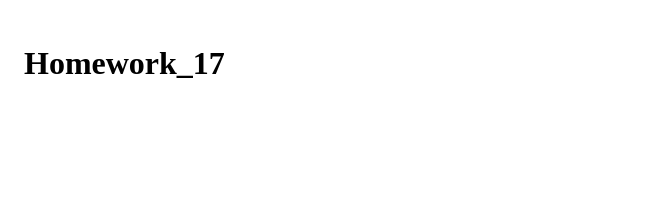
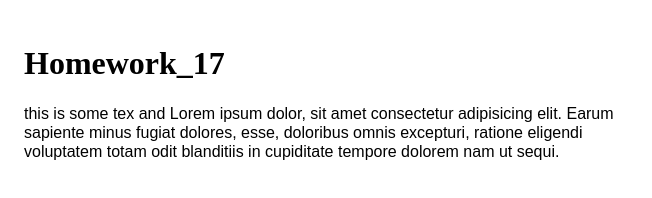
Before and after one commit to Lyoko26/UX_UI_HM_17, a plain HTML site: page index.html in a window 1280 px wide. Shown: the whole page, without its empty margins (0-652 px from the left). Drawn offline with Linux system fonts and the light colour scheme.

Commit message:
paragraph update

```diff
--- a/assets/styles/styles.css
+++ b/assets/styles/styles.css
@@ -8,3 +8,10 @@ body {
 h1 {
     font-size: xx-large;
     }
+
+
+p {
+    font-family: Arial, Helvetica, sans-serif;
+    line-height: 1.2;
+    max-width: 600px;
+}
--- a/index.html
+++ b/index.html
@@ -8,5 +8,6 @@
 </head>
 <body>
     <h1> Homework_17</h1>
+    <p>this is some tex and Lorem ipsum dolor, sit amet consectetur adipisicing elit. Earum sapiente minus fugiat dolores, esse, doloribus omnis excepturi, ratione eligendi voluptatem totam odit blanditiis in cupiditate tempore dolorem nam ut sequi.</p>
 </body>
 </html>
```
